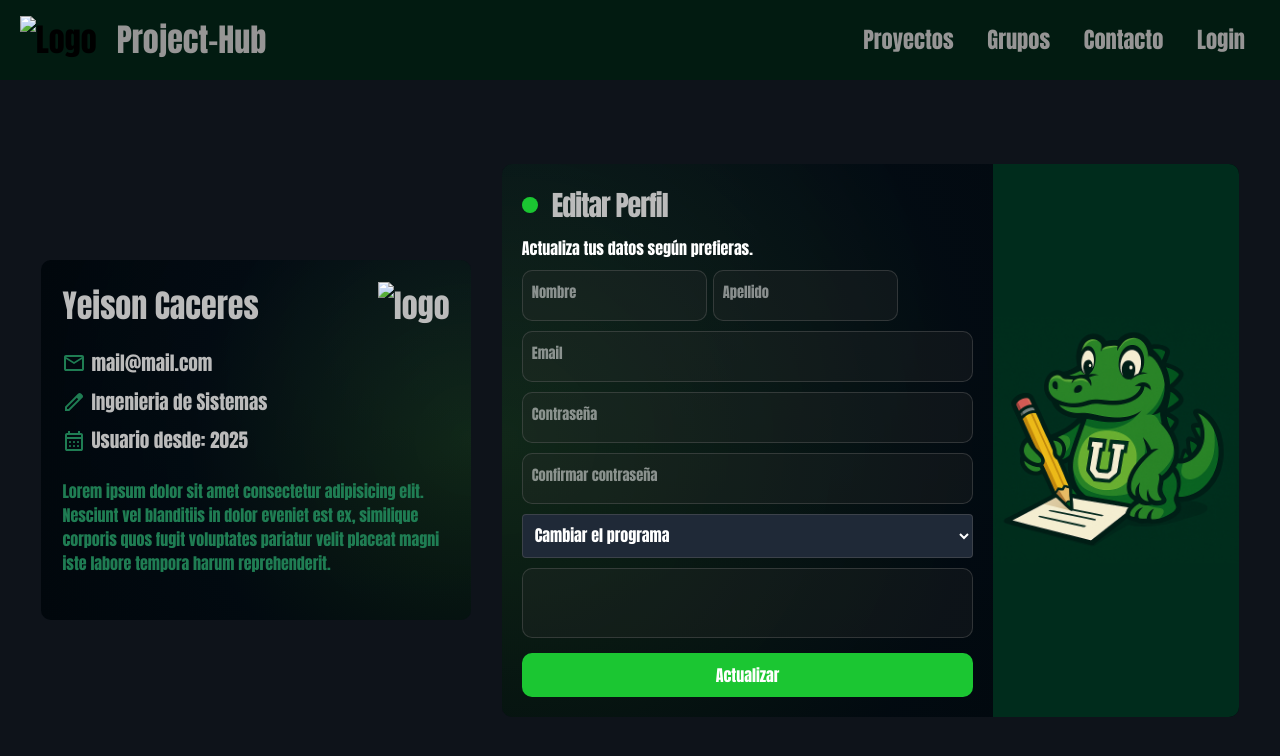
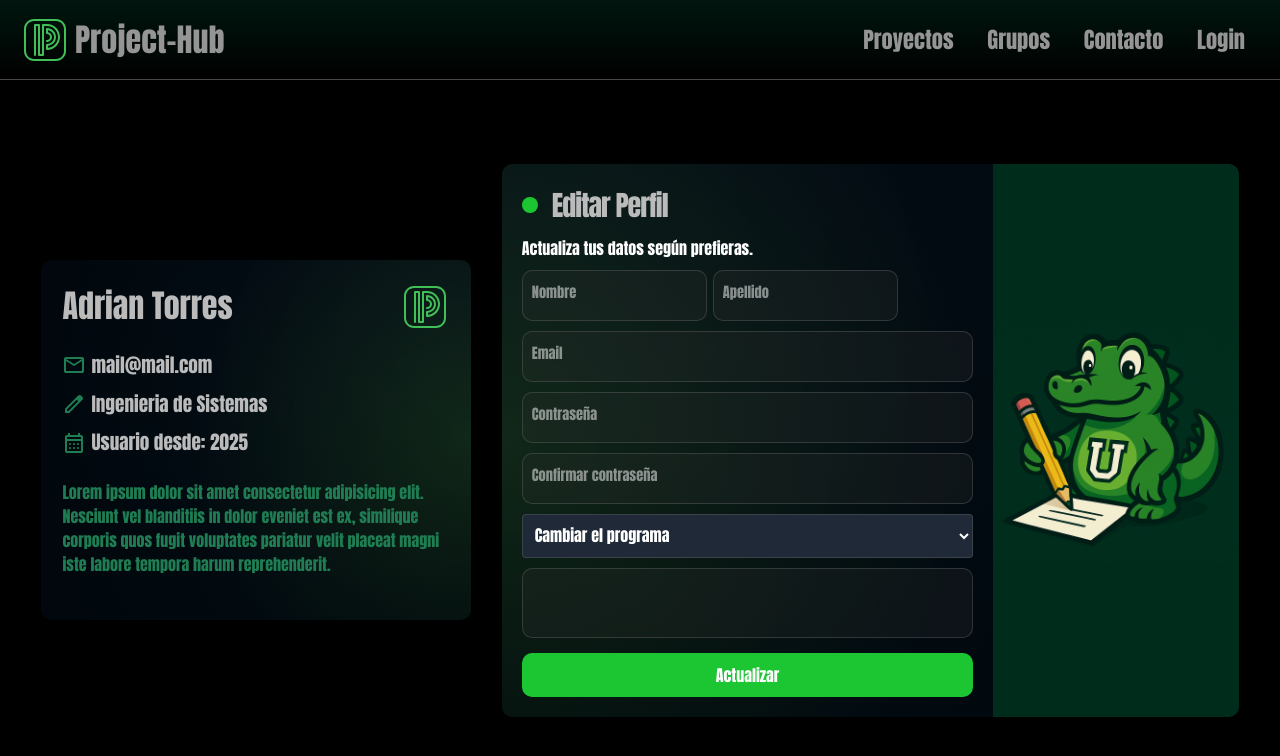
Before and after one commit to Alejandrogv2304/Frontend_Entornos, a plain HTML site: page pages/profile/profile.html in a window 1280 px wide. Drawn offline with nearby package versions, Linux system fonts and the light colour scheme.

Commit message:
profile/preliminar2

```diff
--- a/pages/profile/profile.css
+++ b/pages/profile/profile.css
@@ -1,5 +1,5 @@
 :root{
-    --main-background-color: #021b11;
+    --main-background-color: #000000;
     --green-pallete-0: #18230F;
     --green-pallete-1: #27391C;
     --green-pallete-2: #255F38;
@@ -19,7 +19,7 @@
 }
 
 body{
-    background-color: rgb(14, 19, 26);
+    background-color: var(--main-background-color);
     padding: 0;
 }
 
@@ -32,6 +32,8 @@ body{
     justify-content: space-between;
     padding-inline: 20px;
     box-sizing: border-box;
+    border-bottom: 1px solid var(--border-card-color);
+    background: linear-gradient(to bottom, #01362367 0%, var(--main-background-color) 100%);
 }
 .navbar__logo{
     font-size: 2rem;
@@ -39,7 +41,7 @@ body{
     margin-block: 10px;
     display: flex;
     align-items: center;
-    gap: 20px;
+    gap: 5px;
 }
 
 .navbar__logo span{
@@ -61,24 +63,32 @@ body{
         margin: 0;
         padding: 0;
         text-align: center;
+        height: 100%;
+
       }
     li{
         display: inline-block;
         margin: 0 15px;
+        height: 100%;
       }
+
     a{
         font-size: 1.4rem;
         text-decoration: none;
+        height: 100%;
         color: rgb(150, 149, 149);
         display: block;
         position: relative;
         padding: 4px 0;
+        display: flex;
+        align-items: center;
       }
     a::before{
         content: "";
         width: 100%;
         height: 4px;
         position: absolute;
+        margin-top: ;
         left: 0;
         bottom: 0;
         background: var(--green-pallete-5);
@@ -321,7 +331,7 @@ body{
   }
 
   .select{
-    background-color: #333;
+    background-color: #3333333f;
     border: 1px solid rgba(105, 105, 105, 0.397);
     border-radius: 10px;
     width: 100%;
--- a/pages/profile/profile.html
+++ b/pages/profile/profile.html
@@ -45,7 +45,7 @@
 <body>
     <nav class="navbar">
         <div class="navbar__logo">
-            <img src="./../../assets/logo_alterno.svg" alt="Logo" class="navbar__logo-image">
+            <a href="./../../pages/projects/projects.html"><img src="./../../assets/logo_alterno.svg" alt="Logo" class="navbar__logo-image"></a>
             <span><a href="./../../pages/projects/projects.html">Project-Hub</a></span>
         </div>
         <div class="navbar__links">
@@ -61,7 +61,7 @@
     <div class="profile-container">
         <div class="profile-resume">
             <div class="profile-resume__info">
-                <h2>Yeison Caceres <img src="./../../assets/logo_alterno.svg" alt="logo"></h2>
+                <h2>Adrian Torres <img src="./../../assets/logo_alterno.svg" alt="logo"></h2>
                 <ul>
                     <li>
                         <svg xmlns="http://www.w3.org/2000/svg" height="24px" viewBox="0 -960 960 960" width="24px" fill="#e3e3e3"><path d="M160-160q-33 0-56.5-23.5T80-240v-480q0-33 23.5-56.5T160-800h640q33 0 56.5 23.5T880-720v480q0 33-23.5 56.5T800-160H160Zm320-280L160-640v400h640v-400L480-440Zm0-80 320-200H160l320 200ZM160-640v-80 480-400Z"/></svg>mail@mail.com
```
Also changed, not shown: assets/logo.svg (deleted), assets/logo_alterno.svg (added).
